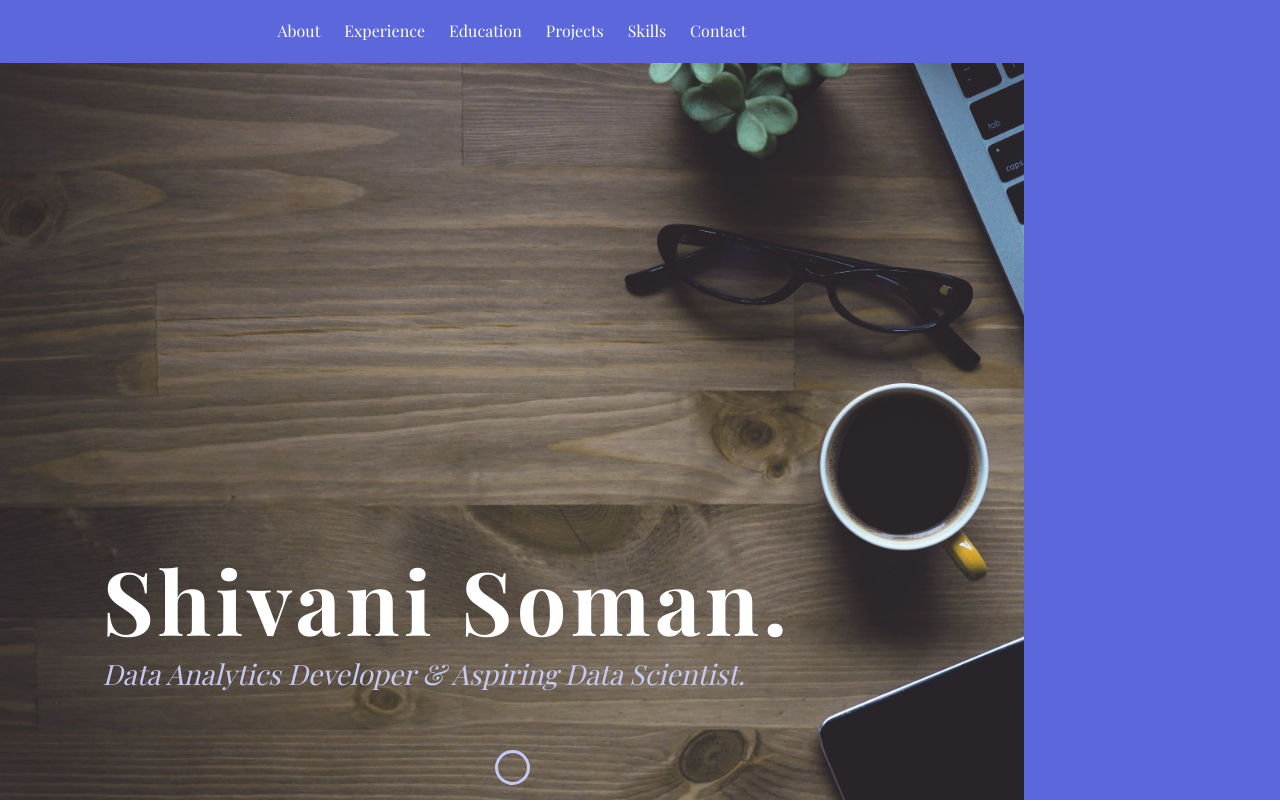
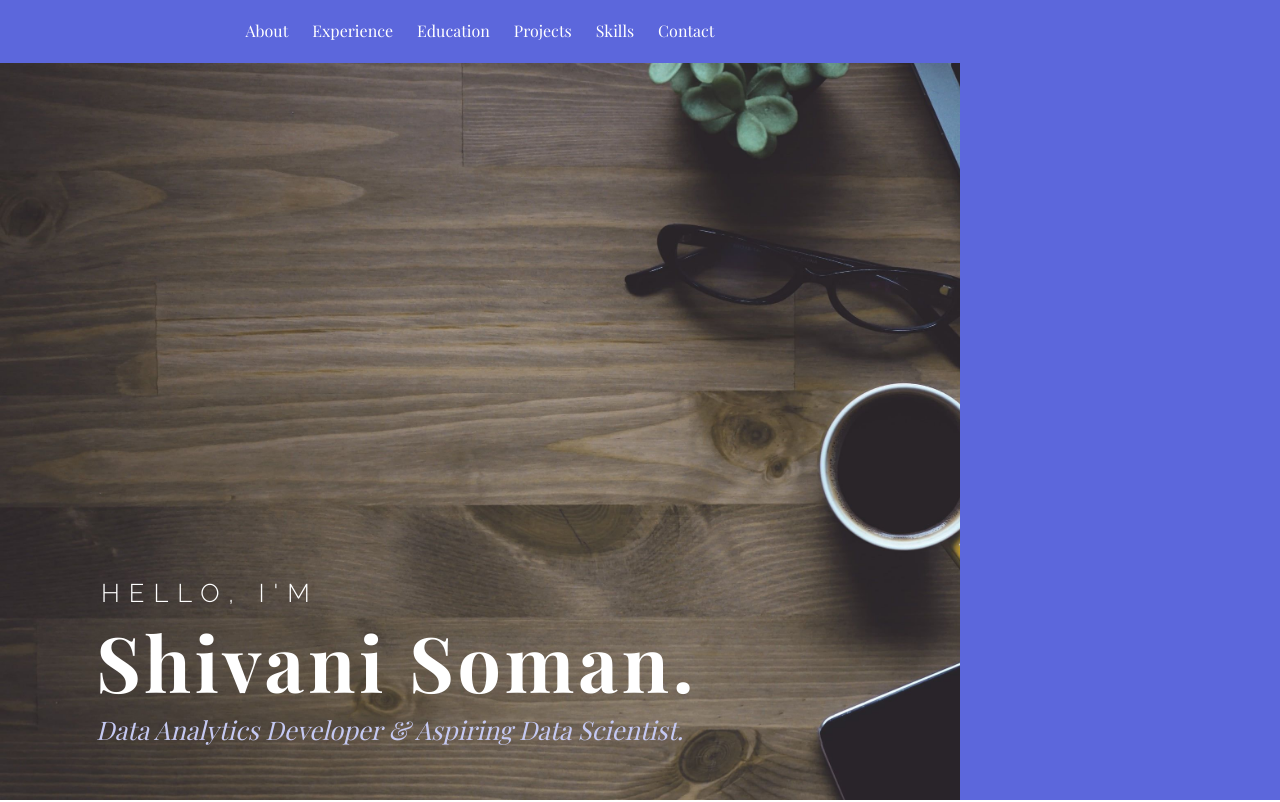
Before and after one commit to shivanisoman/shivanisoman.github.io, a website: page index.html in a window 1280 px wide. Shown: the top 802 px of the page. Drawn offline with nearby package versions, Linux system fonts and the light colour scheme; a web font is replaced by a local one.

Commit message:
responsive changes

```diff
--- a/index.html
+++ b/index.html
@@ -10,6 +10,7 @@
 	<link rel="icon" href="favicon.ico" type="image/x-icon">
     <link href="https://fonts.googleapis.com/css?family=Lato:300,400,700,900" rel="stylesheet">
     <link href="https://fonts.googleapis.com/css2?family=Playfair+Display:ital,wght@0,400;0,600;0,700;1,400;1,600;1,700&display=swap" rel="stylesheet">
+    <link href="https://fonts.googleapis.com/css2?family=Raleway:wght@200;300&display=swap" rel="stylesheet">
     <link rel="stylesheet" href="libs/font-awesome/css/font-awesome.min.css">
     <link href="css/bootstrap.min.css" rel="stylesheet">
     <link href="css/styles.css" rel="stylesheet">
@@ -49,10 +50,8 @@
     <!-- End header -->
 
     <div id="lead">
-        <div id="disclaimer">
-            <h5>*Website is a work in progress*<h5>
-        </div>
         <div id="lead-content">
+            <div class="before-name">Hello, I'm</div>
             <h1>Shivani Soman.</h1>
             <h2>Data Analytics Developer & Aspiring Data Scientist.</h2>
             <!--a href="#" class="btn-rounded-white">Download Resume</a-->
@@ -61,11 +60,11 @@
 
         <div id="lead-overlay"></div>
 
-        <div id="lead-down">
+        <!--div id="lead-down">
             <span>
-                <!--i class="fa fa-chevron-down" aria-hidden="true"></i-->
+                <i class="fa fa-chevron-down" aria-hidden="true"></i>
             </span>
-        </div>
+        </div-->
         <!-- End #lead-down -->
     </div>
     <!-- End #lead -->
--- a/scss/styles.scss
+++ b/scss/styles.scss
@@ -141,6 +141,18 @@ body {
   }
 }
 
+.before-name {
+    font-family: 'Raleway', sans-serif;
+    color: #fff;
+    font-weight: 300;
+    font-size: 2.00vw;
+    margin-bottom: 15px;
+    margin-top: 15px;
+    letter-spacing: 0.35em;
+    text-transform: uppercase;
+    padding-left: 5px;
+}
+
 header {
     position: absolute;
     top: 0;
@@ -161,7 +173,7 @@ header {
         margin: 0;
         //border-bottom-right-radius: 4px;
         //border-bottom-left-radius: 4px;
-        width: 80%;
+        width: 75%;
     }
 
     li {
@@ -356,7 +368,7 @@ footer {
     background-size: cover;
     padding: 15px;
     overflow: hidden;
-    width: 80%;
+    width: 75vw;
 
     h5 {
         color: lighten($base-color, 25%);
@@ -381,7 +393,7 @@ footer {
     h1 {
         color: #fff;
         font-weight: 700;
-        font-size: 5.50em;
+        font-size: 6.00vw;
         //text-transform: uppercase;
         letter-spacing: 0.05em;
         line-height: 0.9em;
@@ -390,7 +402,7 @@ footer {
     h2 {
         color: lighten($base-color, 25%);
         font-weight: 500;
-        font-size: 1.75em;
+        font-size: 2.00vw;
         margin-bottom: 15px;
         margin-top: 15px;
         font-style: italic;
@@ -399,7 +411,7 @@ footer {
 
 #basic-info {
     background-color: $base-color;
-    width: 20%;
+    width: 25vw;
     float: right;
     height: 100vh;
     min-height: 500px;
@@ -901,6 +913,13 @@ footer {
         padding: 100px 15px;
     }
 
+    #basic-info {
+        height: auto;
+        min-height: auto;
+        max-height: auto;
+        padding: 100px 15px;
+    }
+
     #lead-content {
         position: relative;
         transform: none;
```
Also changed, not shown: css/styles.css.
